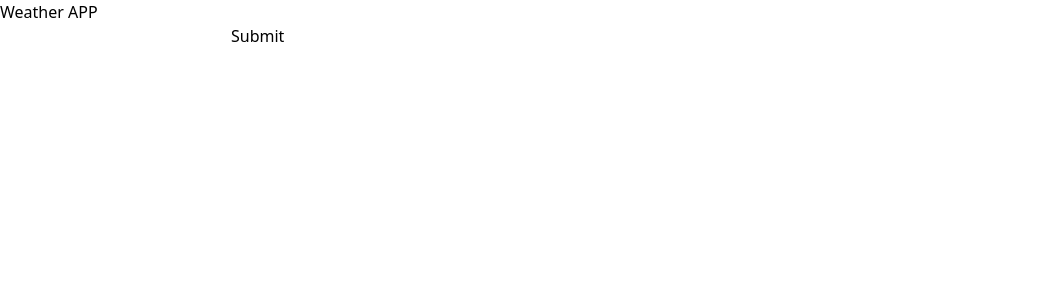
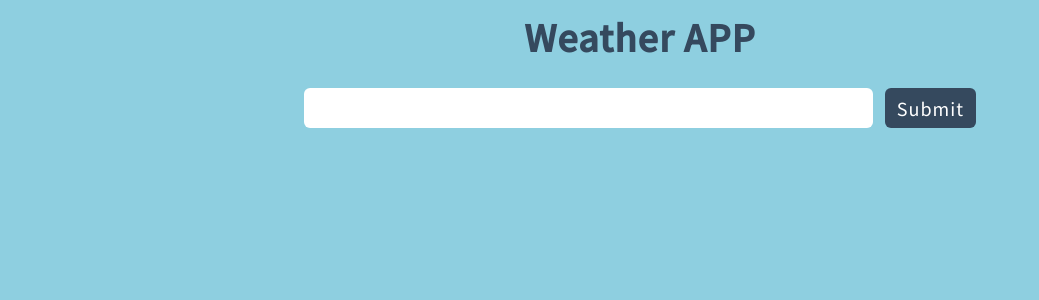
Before and after one commit to waveciou/weather-app, a React (Vite) app: page / in a window 1280 px wide. Shown: the top 300 px of the page, without its empty margins (0-1039 px from the left). Built offline with nearby package versions, Linux system fonts and the light colour scheme.

Commit message:
[dev] set controlbar style

```diff
--- a/src/scss/_reset.scss
+++ b/src/scss/_reset.scss
@@ -1,4 +1,5 @@
 @charset "UTF-8";
+@import './_variables.scss';
 
 html,
 body,
--- /dev/null
+++ b/src/scss/_variables.scss
@@ -0,0 +1,7 @@
+@charset "UTF-8";
+
+$color-white: #fff;
+$color-black: #35495e;
+$color-blue: #8ecfe0;
+
+$font-family: 'Noto Sans TC', '微軟正黑體', 'Microsoft JhengHei', sans-serif, arial;
--- a/src/scss/main.scss
+++ b/src/scss/main.scss
@@ -1,8 +1,33 @@
+@charset "UTF-8";
+@import './_variables.scss';
+
+@import url('https://fonts.googleapis.com/css?family=Noto+Sans+TC:400,500&display=fallback');
+@import './_reset.scss';
+
 /* stylelint-disable scss/at-rule-no-unknown */
 @tailwind base;
 @tailwind components;
 @tailwind utilities;
 
+html {
+  width: 100%;
+  height: 100%;
+  position: relative;
+  overflow-x: hidden;
+  overflow-y: auto;
+  -webkit-overflow-scrolling: touch;
+  -o-overflow-scrolling: touch;
+}
+
+body {
+  width: 100%;
+  font-size: 18px;
+  font-family: $font-family;
+  color: $color-black;
+  background-color: $color-blue;
+  line-height: 1.4em;
+  letter-spacing: 1px;
+}
 
 .pie-chart__circle {
   transform: rotate(-90deg);
--- a/src/ts/App.tsx
+++ b/src/ts/App.tsx
@@ -68,11 +68,19 @@ const App = () => {
   };
 
   return (
-    <div className="App">
-      <h1>Weather APP</h1>
-      <div>
-        <input type="text" onChange={handleChange} />
-        <button type="button" onClick={handleSubmit}>Submit</button>
+    <div className="tw-w-full tw-max-w-2xl tw-m-auto">
+      <h1 className="tw-my-4 tw-text-center tw-text-4xl tw-font-bold">Weather APP</h1>
+      <div className="tw-w-full tw-flex tw-items-center tw-my-8">
+        <input
+          type="text"
+          className="tw-w-full tw-py-2 tw-px-3 tw-rounded-md tw-bg-white tw-leading-6 tw-flex-grow tw-basis-0 tw-appearance-none tw-tracking-widest"
+          onChange={handleChange}
+        />
+        <button
+          type="button"
+          className="tw-bg-black tw-text-white tw-py-2 tw-px-3 tw-ml-3 tw-rounded-md tw-leading-6"
+          onClick={handleSubmit}
+        >Submit</button>
       </div>
 
       {
--- a/src/ts/main.tsx
+++ b/src/ts/main.tsx
@@ -6,8 +6,6 @@ import '../scss/main.scss';
 
 ReactDOM.createRoot(document.getElementById('root')!).render(
   <React.StrictMode>
-    <div className="tw-w-full">
-      <App />
-    </div>
+    <App />
   </React.StrictMode>
 );
--- a/tailwind.config.js
+++ b/tailwind.config.js
@@ -8,7 +8,9 @@ module.exports = {
   ],
   theme: {
     colors: {
-      blue: '#00acc1'
+      white: '#FFFFFF',
+      black: '#35495e',
+      blue: '#8ecfe0'
     },
     extend: {},
   },
```
